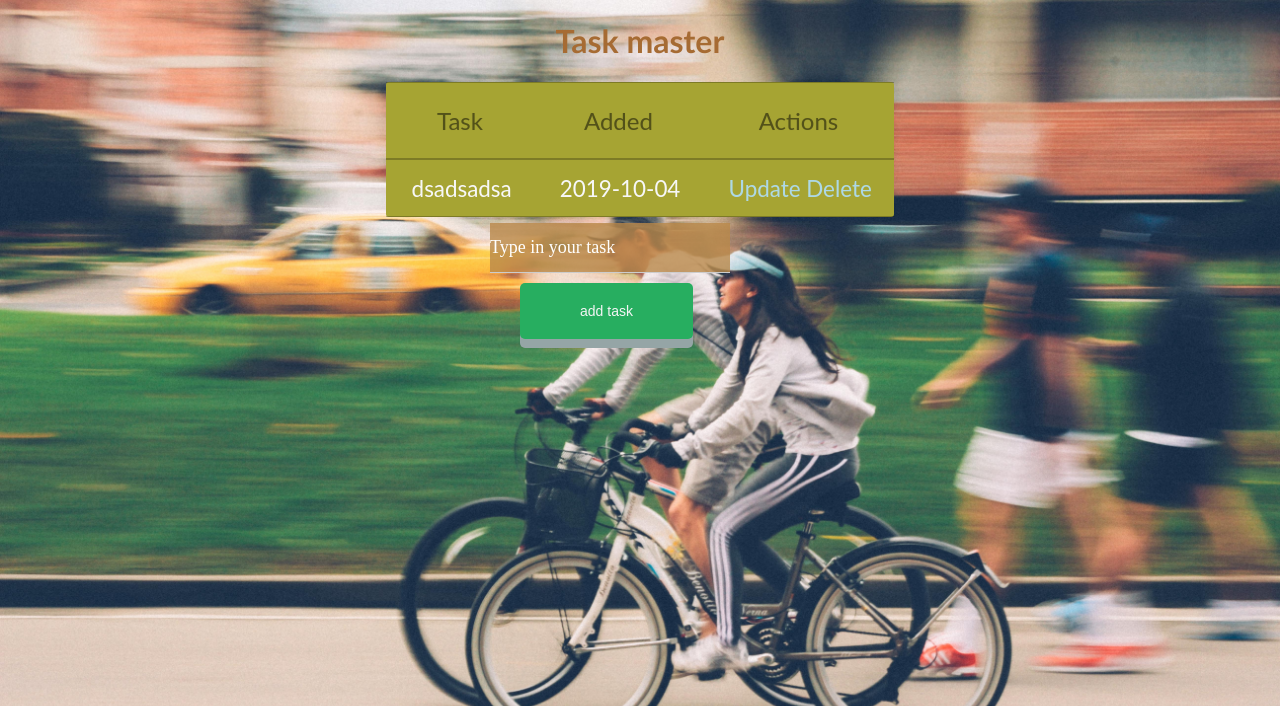
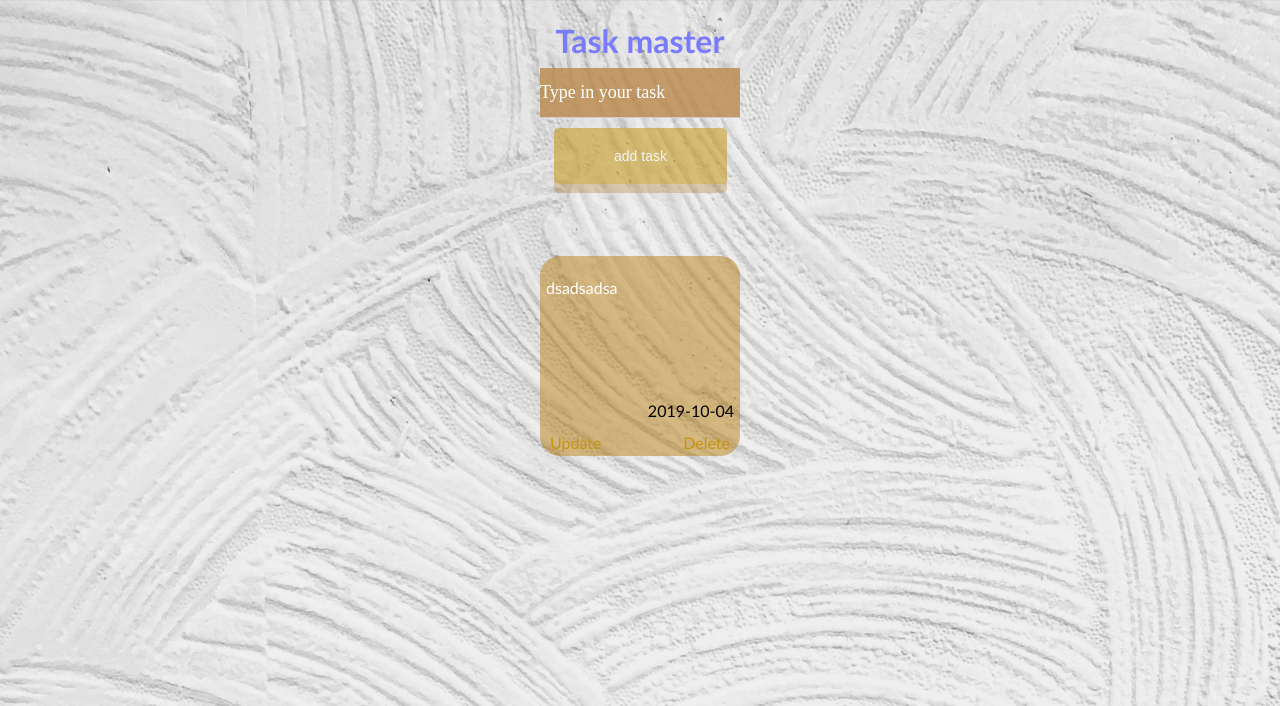
Before and after one commit to mateusmecunhe/python-flask-app, a Flask app: page /task in a window 1280 px wide. Shown: the top 706 px of the page. Run offline with Flask 2, Linux system fonts and the light colour scheme; data comes from the database, SQL or seed files in the repository; both versions use the stored data as it was after the commit.

Commit message:
changing styles

```diff
--- a/static/css/task-master-style.css
+++ b/static/css/task-master-style.css
@@ -1,9 +1,11 @@
 body{
     margin: 0;
     font-family: 'Gill Sans', 'Gill Sans MT', Calibri, 'Trebuchet MS', sans-serif;
-    background: url(../img/task-bg-desktop.jpg);
+    background: url(../img/task-bg-mobile.jpg);
     background-size: cover;
-    background-repeat: no-repeat;
+    background-repeat: repeat;
+    /* background-color: rgba(233, 58, 204, 0.6) */
+    max-width: 100%;
 }
 
 .content{
@@ -11,68 +13,62 @@ body{
 
 }
 
-#content{
-    width: 240px;
-}
 
-.formulario{
-    position: absolute;
-    left: 50%;
-    margin-left: -120px;
-}
+
 
 
 h1{
     text-align: center;
-    color: #a66b33;;
+    color: rgb(122, 122, 253);
 }
 
 .no-tasks-warning{
     text-align: center;
 }
-table {
-    margin-bottom: 20px;
-    border-collapse:collapse;
-    font-family: 'Lato', Calibri, Arial, sans-serif;
-    border: none;
-            border-radius: 3px;
-           -webkit-border-radius: 3px;
-           -moz-border-radius: 3px;
-    margin-left: auto;
-    margin-right: auto;
-    background: #a6a433;
-    max-height: 65vh;
-    overflow: scroll;
-}
-th, td {
-    box-shadow: inset 0 -1px rgba(0,0,0,0.25),
-        inset 0 1px rgba(0,0,0,0.25);
-}
-th {
-    font-weight: normal;
-    -webkit-font-smoothing: antialiased;
-    padding: 1em;
-    color: rgba(0,0,0,0.45);
-    text-shadow: 0 0 1px rgba(0,0,0,0.1);
-    font-size: 1.5em;
-}
-td {
-    color: #f7f7f7;
-    padding: 0.7em 1em 0.7em 1.15em;
-    text-shadow: 0 0 1px rgba(255,255,255,0.1);
-    font-size: 1.4em;
-    max-width: 400px;
 
-}
-tr {
-    -webkit-transition: background 0.3s, box-shadow 0.3s;
-    -moz-transition: background 0.3s, box-shadow 0.3s;
-    transition: background 0.3s, box-shadow 0.3s;
-
+.card-panel{
+    display: flex;
+    flex-direction: row;
+    flex-wrap: wrap;
+    width: 80%;
+    align-items: center;
+    justify-content: space-around;
+    margin: 10% auto;
 }
 
-table tr:hover {
-    background: rgba(0,0,0,0.19);
+.card{
+
+    background-color: #b97e127e;
+    height: 200px;
+    width: 200px;
+    display: inline-block;
+    margin: 10px 10px;
+    border-radius: 10%;
+    position: relative;
+}
+
+.card .task-content{
+    padding: 3%;
+    color: white;
+}
+
+.task-date{
+    position: absolute;
+    right: 3%;
+    bottom: 10%;
+}
+
+.links{
+    position: absolute;
+    bottom: 2%;
+}
+
+.update-link{
+    left: 5%;
+}
+
+.delete-link{
+    right: 5%;
 }
 
 a:visited{
@@ -81,10 +77,10 @@ a:visited{
 
 a{
     text-decoration: none;
-    color: lightblue;
+    color: rgb(197, 149, 15);
 }
 a:hover{
-    color: rgb(0, 132, 255)
+    color: rgb(153, 121, 34);
 }
 
 
@@ -126,13 +122,15 @@ a:hover{
     /* margin: 0 0 0 100px; */
     padding:20px 60px;
     outline: none;
-    background-color: #27ae60;
+    background-color: rgba(197, 149, 15, 0.541);;
     border: none;
     border-radius:5px;
-    box-shadow: 0 9px #95a5a6;
+    box-shadow: 0 9px #a576204d;
     /* right: 0; */
     position: absolute;
+    left: 50%;
     margin-top: 10px;
+    margin-left: -86px;
 }
 
 .submit-button:hover{
@@ -145,21 +143,22 @@ a:hover{
     transform: translateY(4px);
 }
 
+.no-tasks-warning{
+    margin-top: 50%;
+    color: rgb(197, 149, 15);
+}
+
 @media only screen and (max-width: 768px){
     body{
     background: url(../img/task-bg-mobile.jpg);
-    background-size: contain;
+    background-size: cover;
     background-repeat: repeat;
     /* background-color: rgba(233, 58, 204, 0.6) */
     max-width: 100%;
     }
 
-    h1{
-        color: rgb(96, 96, 204);
-    }
-
-    table{
-        width: 80%;
+    .card-panel{
+        margin-top: 25%;
     }
 
 
--- a/templates/task-manager/task-master.html
+++ b/templates/task-manager/task-master.html
@@ -7,37 +7,33 @@
 {% block body %}
 <div class="content">
     <h1>Task master</h1>
+    <div class="formulario">
+        <form action="/task" method="POST">
+            <input type="text" name="content" id="content" class="input" placeholder="Type in your task"> <br>
+            <input type="submit" value="add task" id="submit-btn" class="submit-button">
+        </form>
+    </div>
 
     {% if tasks|length < 1 %}
     <p class="no-tasks-warning">there are no tasks</p>
 
     {% else %}
 
-    <table>
+    <div class="card-panel">
 
-        <tr>
-            <th>Task</th>
-            <th>Added</th>
-            <th>Actions</th>
-        </tr>
         {% for task in tasks %}
-        <tr>
-            <td>{{task.content}}</td>
-            <td>{{task.date_created.date()}}</td>
-            <td>
-                <a href="/task/update/{{task.id}}">Update</a>
-                <a href="/task/delete/{{task.id}}">Delete</a>
-            </td>
+        <div class="card">
+            <p class="task-content">{{task.content}}</p>
+            <p class="task-date">{{task.date_created.date()}}</p>
+            <a href="/task/update/{{task.id}}" class="links update-link">Update</a>
+            <a href="/task/delete/{{task.id}}" class="links delete-link">Delete</a>
+        </div>
 
-        </tr>
+
         {% endfor %}
-    </table>
+
+    </div>
     {% endif %}
-    <div class="formulario">
-        <form action="/task" method="POST">
-            <input type="text" name="content" id="content" class="input" placeholder="Type in your task"> <br>
-            <input type="submit" value="add task" id="submit-btn" class="submit-button">
-        </form>
-    </div>
+
 </div>
 {% endblock %}
```
Also changed, not shown: test.db.
